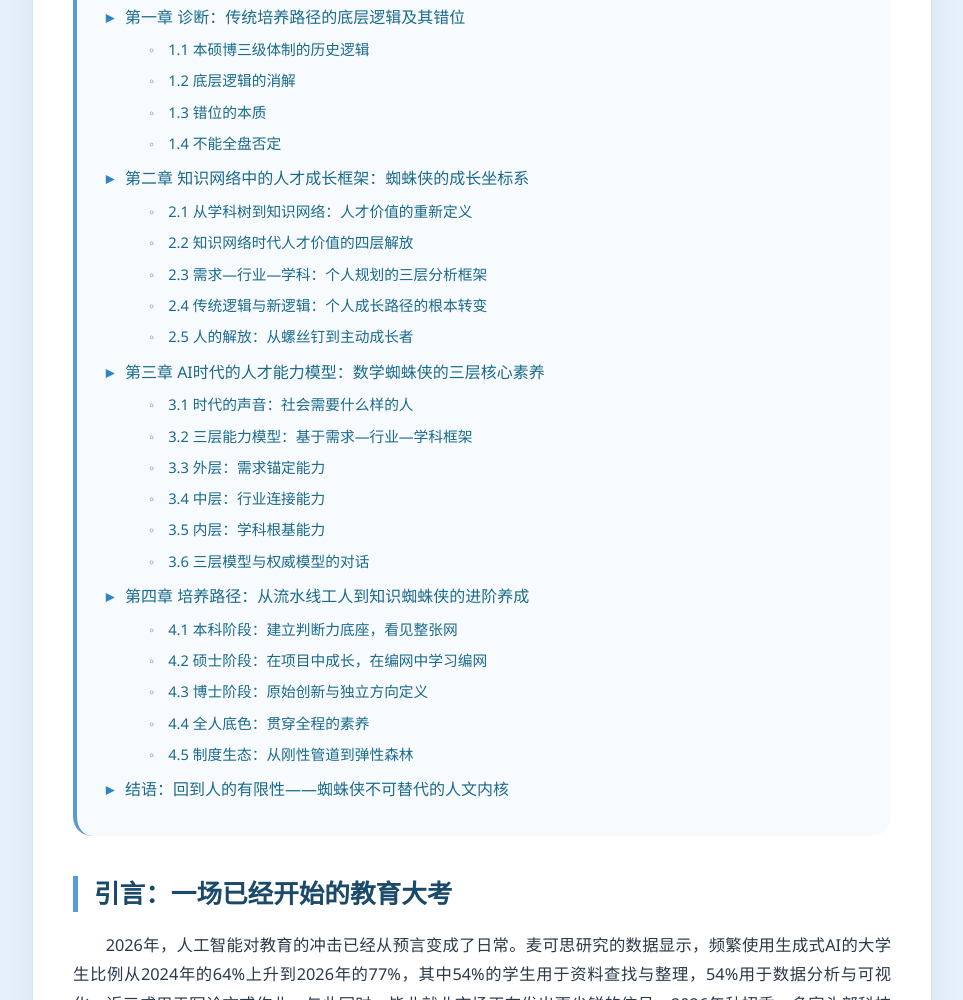
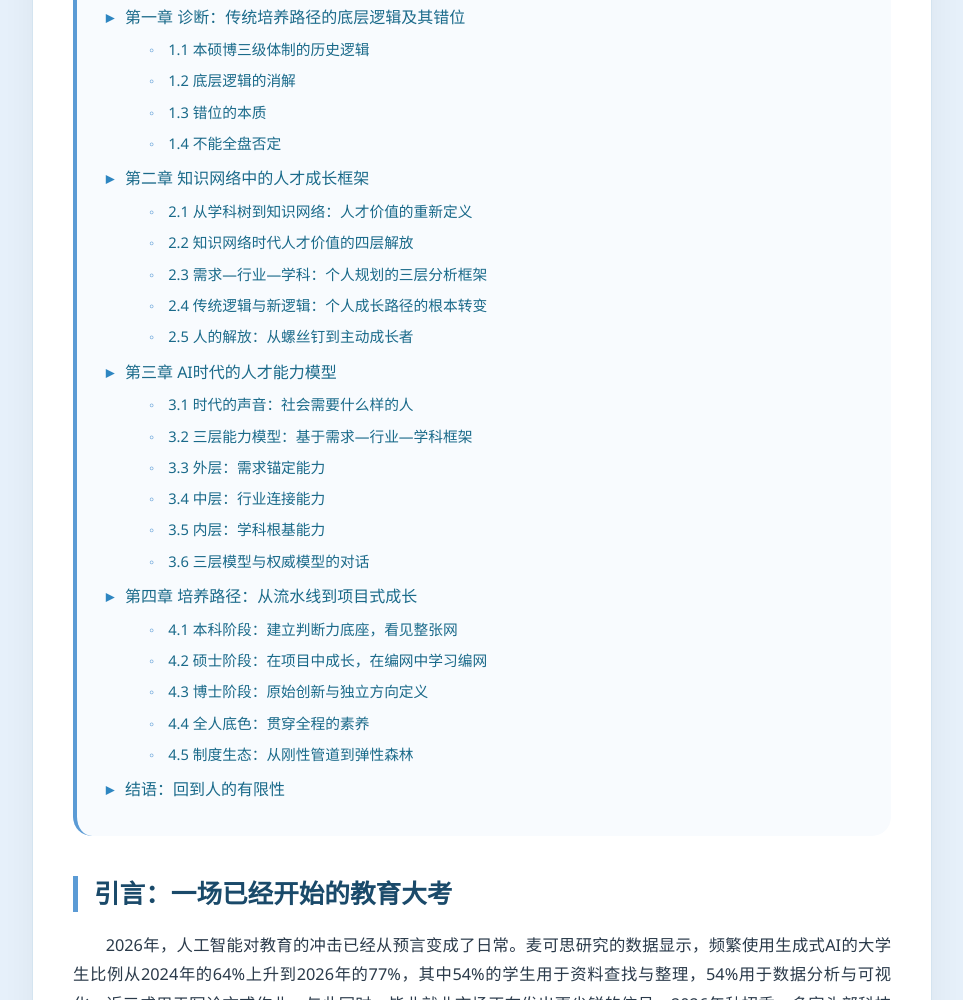
Before and after one commit to caojun1860/AI4Math, a plain HTML site: page article4.html in a window 1280 px wide. Shown: the part 798-1798 px from the top of the page, without its empty margins (158-1121 px from the left). Drawn offline with Linux system fonts and the light colour scheme.

Commit message:
Update section titles in article4.html

```diff
--- a/article4.html
+++ b/article4.html
@@ -305,7 +305,7 @@
 <li><a href="#sec2-4">1.4 不能全盘否定</a></li>
 </ul>
 </li>
-<li><a href="#sec3">第二章 知识网络中的人才成长框架：蜘蛛侠的成长坐标系</a>
+<li><a href="#sec3">第二章 知识网络中的人才成长框架</a>
 <ul>
 <li><a href="#sec3-1">2.1 从学科树到知识网络：人才价值的重新定义</a></li>
 <li><a href="#sec3-2">2.2 知识网络时代人才价值的四层解放</a></li>
@@ -314,7 +314,7 @@
 <li><a href="#sec3-5">2.5 人的解放：从螺丝钉到主动成长者</a></li>
 </ul>
 </li>
-<li><a href="#sec4">第三章 AI时代的人才能力模型：数学蜘蛛侠的三层核心素养</a>
+<li><a href="#sec4">第三章 AI时代的人才能力模型</a>
 <ul>
 <li><a href="#sec4-1">3.1 时代的声音：社会需要什么样的人</a></li>
 <li><a href="#sec4-2">3.2 三层能力模型：基于需求—行业—学科框架</a></li>
@@ -324,7 +324,7 @@
 <li><a href="#sec4-6">3.6 三层模型与权威模型的对话</a></li>
 </ul>
 </li>
-<li><a href="#sec5">第四章 培养路径：从流水线工人到知识蜘蛛侠的进阶养成</a>
+<li><a href="#sec5">第四章 培养路径：从流水线到项目式成长</a>
 <ul>
 <li><a href="#sec5-1">4.1 本科阶段：建立判断力底座，看见整张网</a></li>
 <li><a href="#sec5-2">4.2 硕士阶段：在项目中成长，在编网中学习编网</a></li>
@@ -333,7 +333,7 @@
 <li><a href="#sec5-5">4.5 制度生态：从刚性管道到弹性森林</a></li>
 </ul>
 </li>
-<li><a href="#conclusion">结语：回到人的有限性——蜘蛛侠不可替代的人文内核</a></li>
+<li><a href="#conclusion">结语：回到人的有限性</a></li>
             </ul>
         </div>
     </div>
```
